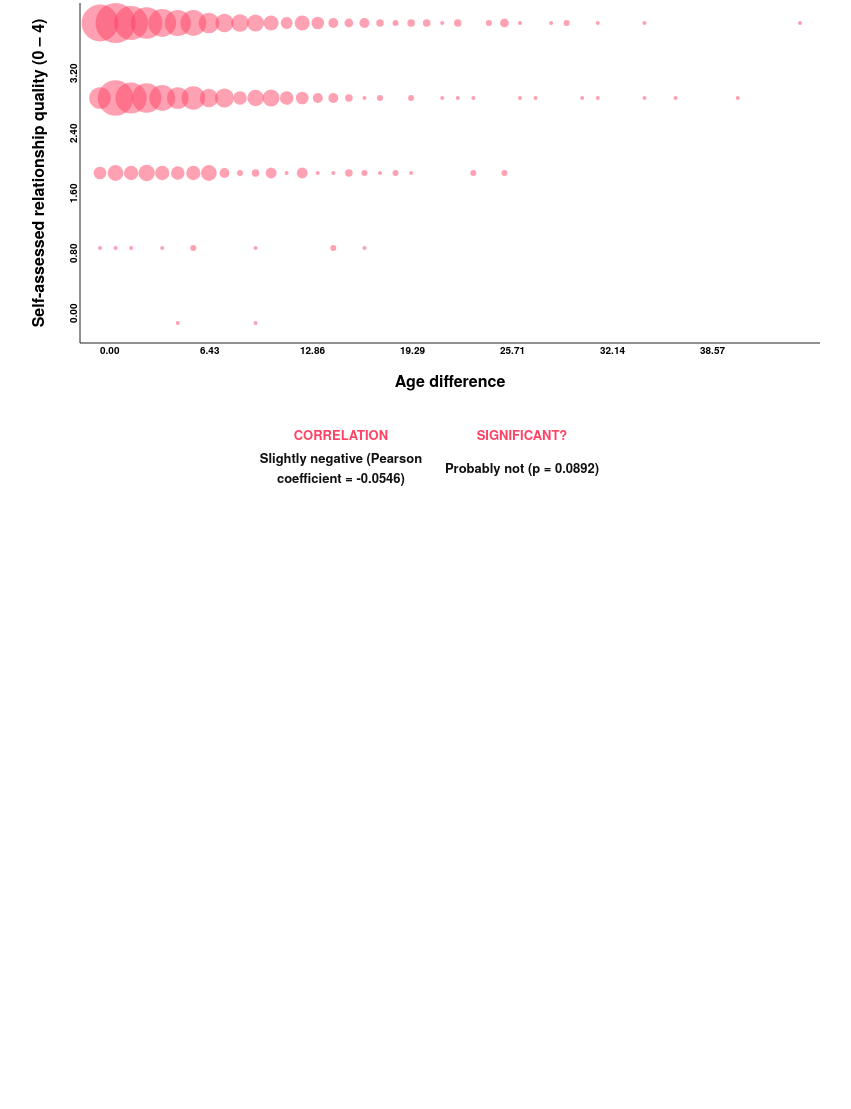
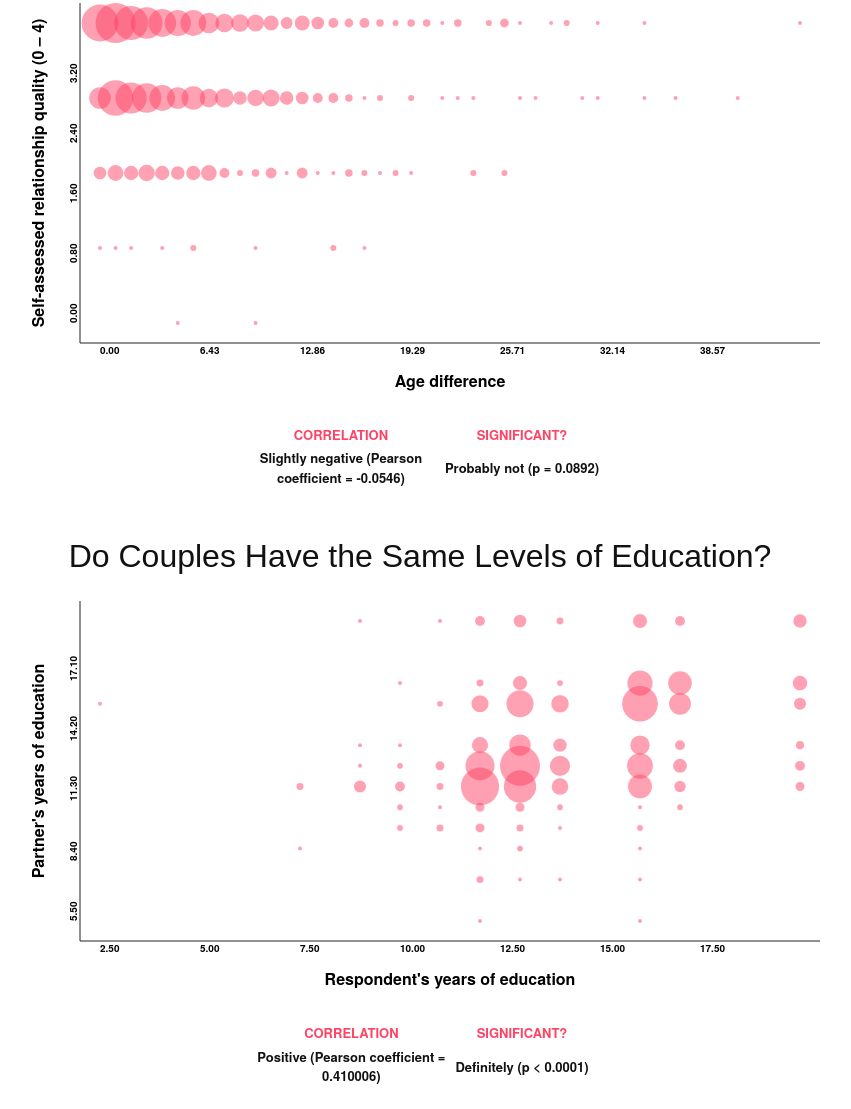
Before and after one commit to nate-parrott/relationship-thing, a plain HTML site: page web/index.html in a window 1280 px wide. Shown: the part 888-1997 px from the top of the page, without its empty margins (220-1071 px from the left). Before the commit the page ends 1398 px from the top, so only its background shows below. Drawn offline with nearby package versions, Linux system fonts and the light colour scheme; a web font is replaced by a local one.

Commit message:
more graphs

```diff
--- a/web/graph.js
+++ b/web/graph.js
@@ -2,7 +2,9 @@
 (function() {
 	var fieldNames = {
 		'age_difference': 'Age difference',
-		'relationship_quality': 'Self-assessed relationship quality (0 – 4)'
+		'relationship_quality': 'Self-assessed relationship quality (0 – 4)',
+		'respondent_yrsed': "Respondent's years of education",
+		'partner_yrsed': "Partner's years of education"
 	}
 
 	var aggregatePoints = function(points, keyFunc) {
--- a/web/index.html
+++ b/web/index.html
@@ -39,5 +39,26 @@
 		</div>
 	</div>
 
+	<div class='page'>
+		<div class='text-column'>
+			<h1>Do Couples Have the Same Levels of Education?</h1>
+			<div class='graph' data-csv='out.csv' data-x='respondent_yrsed' data-y='partner_yrsed'></div>
+			<table class='stats'>
+				<thead>
+					<tr>
+						<td>Correlation</td>
+						<td>Significant?</td>
+					</tr>
+				</thead>
+				<tbody>
+					<tr>
+						<td>Positive (Pearson coefficient = 0.410006)</td>
+						<td>Definitely (p &lt; 0.0001)</td>
+					</tr>
+				</tbody>
+			</table>
+		</div>
+	</div>
+
 </body>
 </html>
--- a/web/shared.css
+++ b/web/shared.css
@@ -70,6 +70,7 @@ a:hover {
 
 .graph > svg {
 	width: 100%;
+	max-height: 700px;
 }
 
 .graph .dot {
```
Also changed, not shown: 1 other file.
